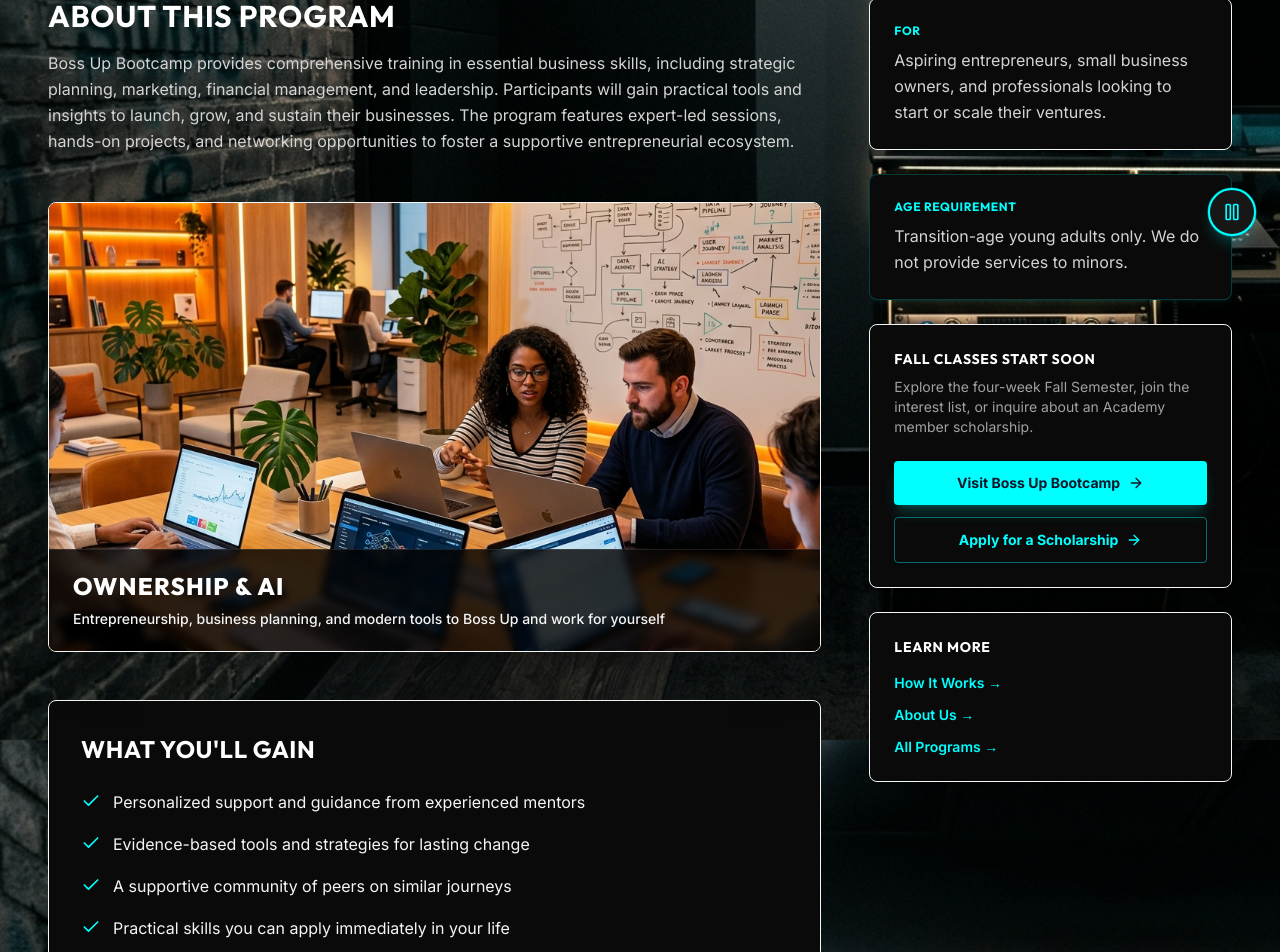
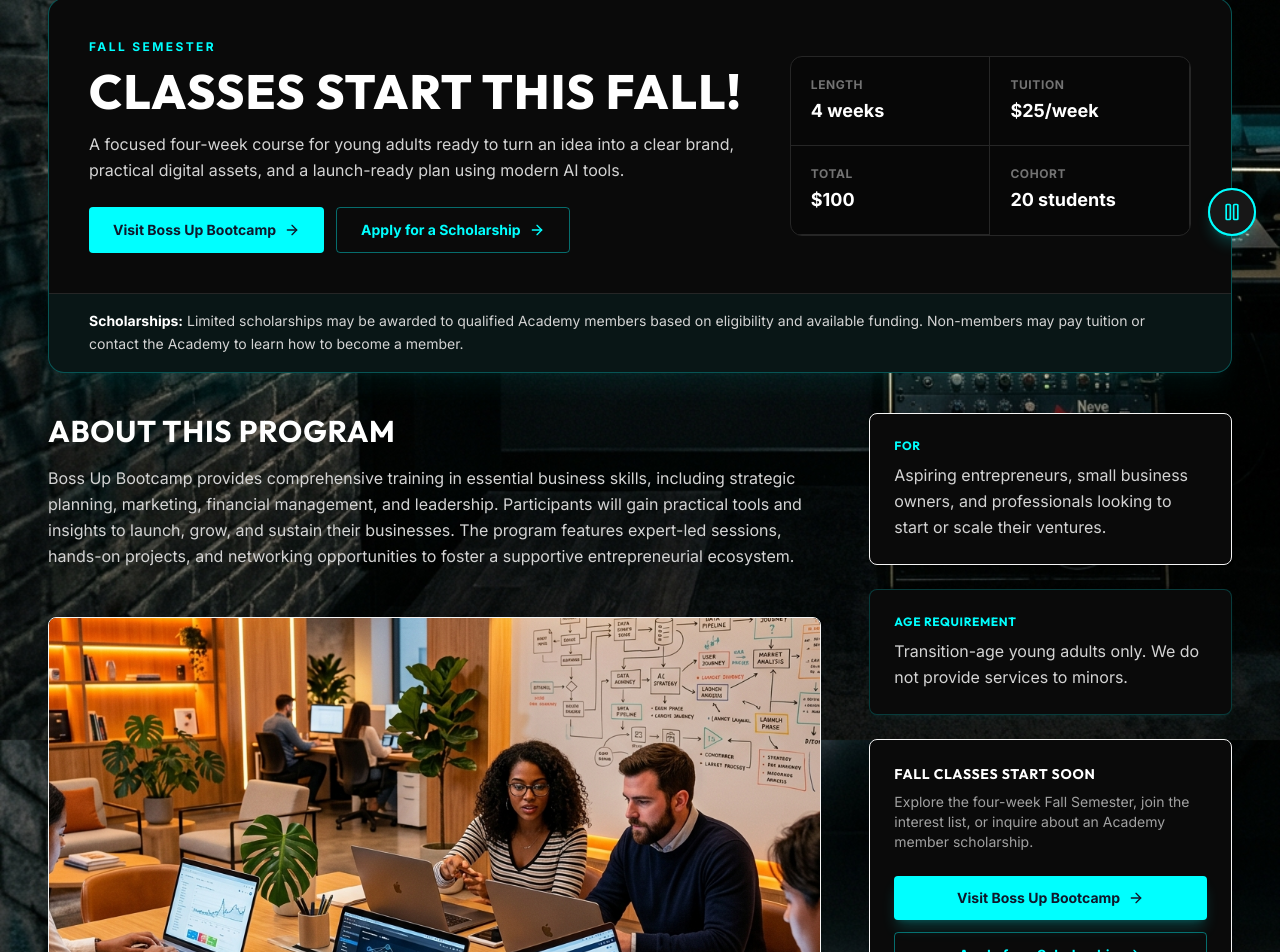
Before and after one commit to teamphonix/the-academy, a Next.js app: page /programs/boss-up-bootcamp in a window 1280 px wide. Shown: the part 540-1492 px from the top of the page. Built offline with nearby package versions, Linux system fonts and the light colour scheme.

Commit message:
Restore the Boss Up Fall semester presentation (#5)

```diff
--- a/src/app/programs/[slug]/page.tsx
+++ b/src/app/programs/[slug]/page.tsx
@@ -178,6 +178,47 @@
       {/* Main Details Section */}
       <section className="py-12 md:py-16 px-6 md:px-12">
         <div className="max-w-[100rem] mx-auto">
+          {isBossUpBootcamp && (
+            <div className="mb-10 overflow-hidden rounded-2xl border border-primary/30 bg-neutral-950 shadow-xl shadow-primary/5">
+              <div className="grid gap-8 p-6 md:p-10 lg:grid-cols-[1.25fr_.75fr] lg:items-center">
+                <div>
+                  <p className="mb-3 text-xs font-black uppercase tracking-[0.2em] text-primary">
+                    Fall Semester
+                  </p>
+                  <h2 className="mb-4 text-3xl font-black uppercase tracking-wide text-white md:text-5xl">
+                    Classes Start This Fall!
+                  </h2>
+                  <p className="max-w-2xl text-sm leading-relaxed text-neutral-300 md:text-base">
+                    A focused four-week course for young adults ready to turn an idea into a clear brand, practical digital assets, and a launch-ready plan using modern AI tools.
+                  </p>
+                  <div className="mt-6 flex flex-col gap-3 sm:flex-row">
+                    <a href="/boss-up/" className="inline-flex items-center justify-center gap-2 rounded bg-primary px-6 py-3 text-sm font-bold text-primary-foreground transition-colors hover:bg-primary-hover">
+                      Visit Boss Up Bootcamp <ArrowRight size={16} />
+                    </a>
+                    <Link href="/contact?topic=boss-up-scholarship" className="inline-flex items-center justify-center gap-2 rounded border border-primary/40 px-6 py-3 text-sm font-bold text-primary transition-colors hover:bg-primary/10">
+                      Apply for a Scholarship <ArrowRight size={16} />
+                    </Link>
+                  </div>
+                </div>
+                <dl className="grid grid-cols-2 overflow-hidden rounded-xl border border-neutral-800 bg-black/30">
+                  {[
+                    ["Length", "4 weeks"],
+                    ["Tuition", "$25/week"],
+                    ["Total", "$100"],
+                    ["Cohort", "20 students"],
+                  ].map(([label, value]) => (
+                    <div key={label} className="border-b border-r border-neutral-800 p-5 last:border-b-0">
+                      <dt className="text-xs font-bold uppercase tracking-wider text-neutral-500">{label}</dt>
+                      <dd className="mt-1 text-lg font-black text-white">{value}</dd>
+                    </div>
+                  ))}
+                </dl>
+              </div>
+              <div className="border-t border-neutral-800 bg-primary/5 px-6 py-4 text-xs leading-relaxed text-neutral-300 md:px-10 md:text-sm">
+                <strong className="text-white">Scholarships:</strong> Limited scholarships may be awarded to qualified Academy members based on eligibility and available funding. Non-members may pay tuition or contact the Academy to learn how to become a member.
+              </div>
+            </div>
+          )}
           <div className="grid grid-cols-1 lg:grid-cols-3 gap-8 md:gap-12">
 
             {/* Left Content Column */}
@@ -237,12 +278,19 @@
                   What You'll Gain
                 </h3>
                 <ul className="space-y-4">
-                  {[
-                    "Personalized support and guidance from experienced mentors",
-                    "Evidence-based tools and strategies for lasting change",
-                    "A supportive community of peers on similar journeys",
-                    "Practical skills you can apply immediately in your life",
-                  ].map((benefit, idx) => (
+                  {(isBossUpBootcamp
+                    ? [
+                        "A clear business concept and practical launch plan",
+                        "Hands-on experience with modern AI and digital creation tools",
+                        "Brand, marketing, and portfolio assets you can continue building",
+                        "Entrepreneurial skills designed for ownership and self-employment",
+                      ]
+                    : [
+                        "Personalized support and guidance from experienced mentors",
+                        "Evidence-based tools and strategies for lasting change",
+                        "A supportive community of peers on similar journeys",
+                        "Practical skills you can apply immediately in your life",
+                      ]).map((benefit, idx) => (
                     <li key={idx} className="flex items-start gap-3">
                       <Check className="text-primary mt-0.5 flex-shrink-0" size={20} />
                       <span className="text-sm md:text-base text-neutral-250 leading-relaxed">
@@ -294,6 +342,9 @@
                       <Link href="/contact?topic=boss-up-scholarship" className="text-sm border border-primary/40 text-primary px-6 py-3 rounded hover:bg-primary/10 transition-colors inline-flex items-center justify-center gap-2 w-full font-bold">
                         Apply for a Scholarship <ArrowRight size={16} />
                       </Link>
+                      <p className="border-t border-neutral-800 pt-4 text-xs leading-relaxed text-neutral-400">
+                        Scholarships are limited to qualified Academy members and are not guaranteed.
+                      </p>
                     </div>
                   ) : (
                     <Link href="/contact" className="text-sm bg-primary text-primary-foreground px-6 py-3 rounded hover:bg-primary-hover transition-colors inline-flex items-center justify-center gap-2 w-full font-bold shadow-lg shadow-primary/20">
```
